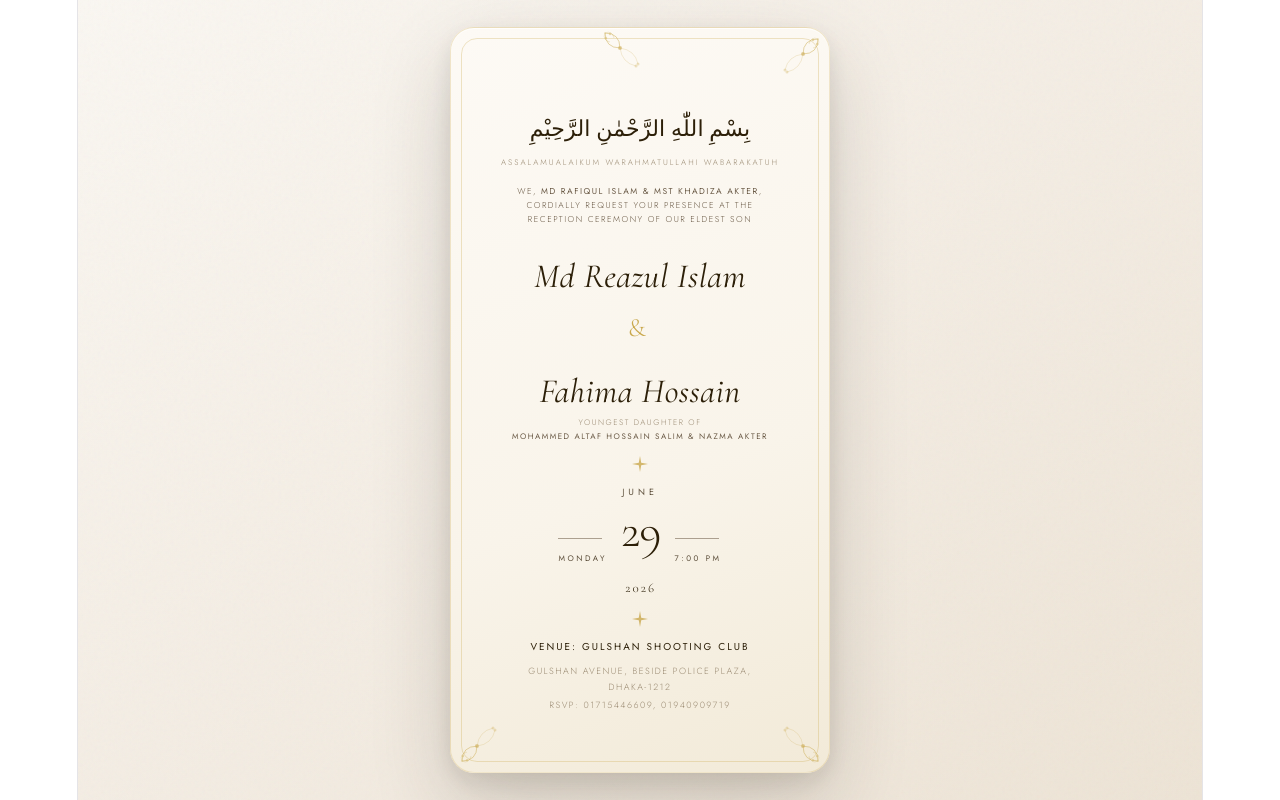
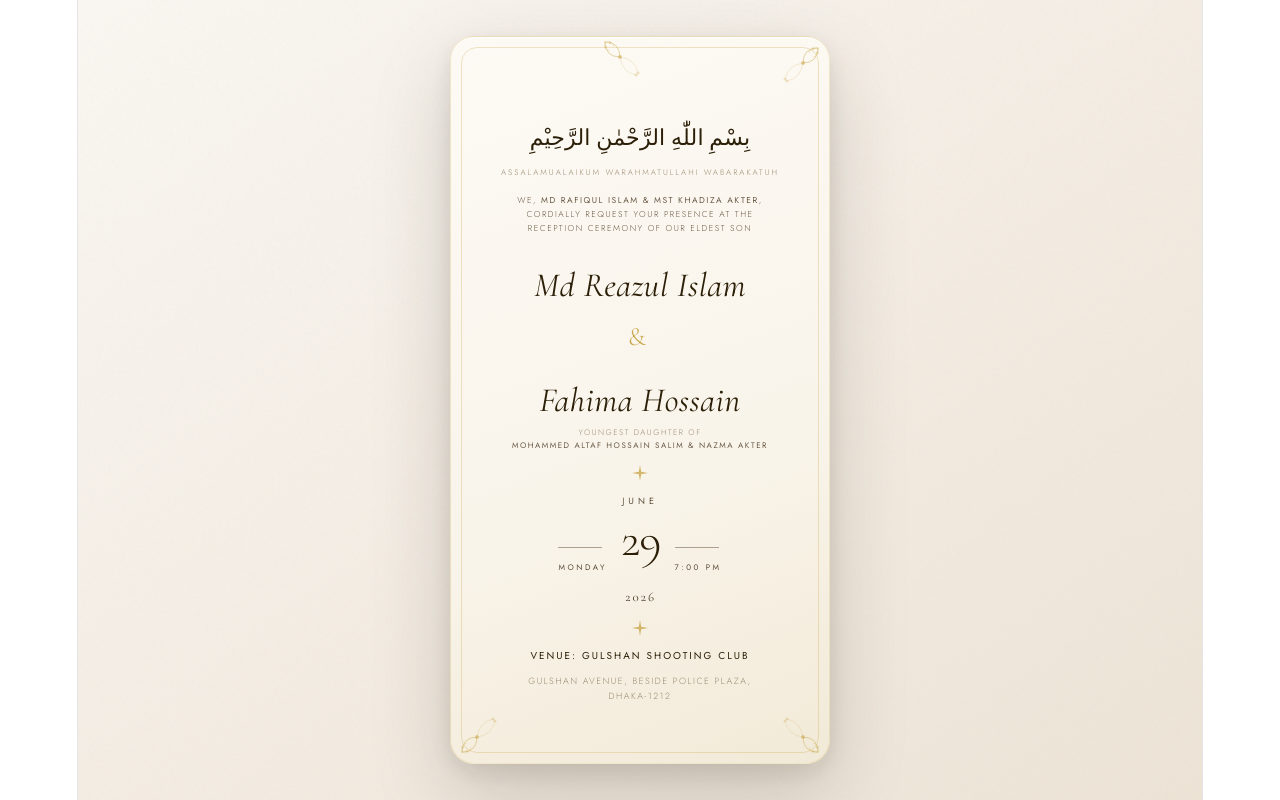
Before and after one commit to mRubayet12/ReazulAndFahima, a React (Vite) app: page / in a window 1280 px wide. Both pictures are taken after a click on the button "SAVE THE DATE". Built offline with nearby package versions, Linux system fonts and the light colour scheme.

Commit message:
Updated the names

```diff
--- a/src/WeddingInvitation.jsx
+++ b/src/WeddingInvitation.jsx
@@ -1,4 +1,4 @@
-import { useState, useEffect, useLayoutEffect, useRef } from "react";
+import { useState, useEffect } from "react";
 import { motion, AnimatePresence } from "framer-motion";
 
 // ── Sparkle particle ──────────────────────────────────────────────────────────
@@ -134,8 +134,6 @@ const SPARKLES = [
 // ── Main Component ────────────────────────────────────────────────────────────
 export default function WeddingInvitation() {
 	const [phase, setPhase] = useState("landing"); // landing | card
-	const [cardScale, setCardScale] = useState(1);
-	const cardRef = useRef(null);
 
 	const handleOpen = () => {
 		setPhase("card");
@@ -150,34 +148,6 @@ export default function WeddingInvitation() {
 		document.head.appendChild(link);
 		return () => document.head.removeChild(link);
 	}, []);
-
-	useLayoutEffect(() => {
-		if (phase === "landing") return;
-
-		const fitCardToViewport = () => {
-			const card = cardRef.current;
-			if (!card) return;
-
-			const viewportHeight = window.visualViewport?.height ?? window.innerHeight;
-			const isCompact = window.matchMedia(
-				"(max-width: 640px), (max-height: 760px)",
-			).matches;
-			const verticalPadding = isCompact ? 18 : 48;
-			const naturalHeight = card.scrollHeight;
-
-			setCardScale(Math.min(1, (viewportHeight - verticalPadding) / naturalHeight));
-		};
-
-		const frame = requestAnimationFrame(fitCardToViewport);
-		window.addEventListener("resize", fitCardToViewport);
-		window.visualViewport?.addEventListener("resize", fitCardToViewport);
-
-		return () => {
-			cancelAnimationFrame(frame);
-			window.removeEventListener("resize", fitCardToViewport);
-			window.visualViewport?.removeEventListener("resize", fitCardToViewport);
-		};
-	}, [phase]);
 
 	return (
 		<div
@@ -441,24 +411,25 @@ export default function WeddingInvitation() {
 						}}
 					>
 						<motion.div
+							className="invitation-card-shell"
 							initial={false}
-							animate={{ opacity: 1, scale: cardScale }}
+							animate={{ opacity: 1 }}
 							transition={{ duration: 0 }}
 							style={{
 								width: "var(--invitation-card-width, min(88vw, 380px))",
-								transformOrigin: "top center",
 								transformStyle: "preserve-3d",
 								position: "relative",
 							}}
 						>
 							{/* Card */}
 							<div
-								ref={cardRef}
+								className="invitation-card"
 								style={{
 									background:
 										"linear-gradient(160deg, #FDFAF5 0%, #F9F4EA 60%, #F2EAD8 100%)",
 									borderRadius: 24,
 									padding: "var(--invitation-card-padding, 0px 28px 60px)",
+									height: "var(--invitation-card-height, auto)",
 									boxShadow:
 										"0 32px 80px rgba(44,36,23,0.18), 0 8px 24px rgba(44,36,23,0.1), inset 0 1px 0 rgba(255,255,255,0.9)",
 									border: "1px solid rgba(201,168,76,0.25)",
@@ -782,19 +753,6 @@ export default function WeddingInvitation() {
 											<br />
 											Dhaka-1212
 										</p>
-										<p
-											style={{
-												fontSize: "clamp(7.5px, 2vw, 9px)",
-												letterSpacing: 1.5,
-												color: "#9B8B73",
-												fontWeight: 300,
-												textTransform: "uppercase",
-												lineHeight: 1.7,
-												marginTop: 3,
-											}}
-										>
-											RSVP: 01715446609, 01940909719
-										</p>
 									</motion.div>
 								</div>
 							</div>
--- a/src/index.css
+++ b/src/index.css
@@ -60,14 +60,31 @@ body {
   padding: 24px 0 calc(24px + env(safe-area-inset-bottom));
 }
 
+.invitation-card {
+  box-sizing: border-box;
+}
+
 @media (max-width: 640px), (max-height: 760px) {
   .invitation-card-stage {
-    align-items: flex-start;
+    align-items: stretch;
     justify-content: center;
+    height: 100dvh;
+    min-height: 100dvh;
     padding-top: max(10px, env(safe-area-inset-top));
     padding-bottom: calc(8px + env(safe-area-inset-bottom));
     --invitation-card-width: min(90vw, 360px);
-    --invitation-card-padding: 0 24px 34px;
+    --invitation-card-height: 100%;
+    --invitation-card-padding: 0 24px 28px;
+  }
+
+  .invitation-card-shell {
+    height: 100%;
+  }
+
+  .invitation-card {
+    display: flex;
+    flex-direction: column;
+    justify-content: center;
   }
 }
 
```
